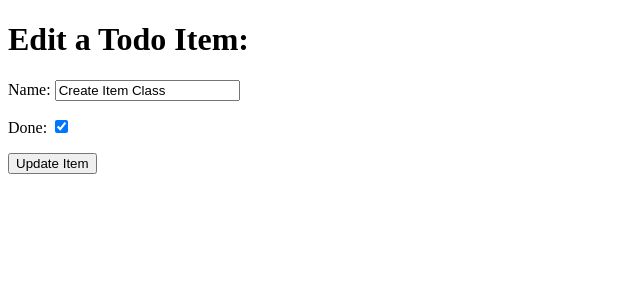
After one commit to anmarjarjees/start-ci-django, a Django app: page /edit/1 in a window 1280 px wide. The commit adds this page. Shown: the top 300 px of the page, without its empty margins (0-640 px from the left). Run offline with Django 3.2, Linux system fonts and the light colour scheme; data comes from the database, SQL or seed files in the repository; both versions use the stored data as it was after the commit.

Commit message:
finishing the edit functionality

```diff
--- a/django_todo/urls.py
+++ b/django_todo/urls.py
@@ -19,14 +19,19 @@ from django.urls import path
 # We need to import our Python function from views.py
 # from todo.views import say_hello
 
-# using get to do list and add item:
-from todo.views import get_todo_list, add_item
+# using get to do list and add item and edit_item view:
+from todo.views import get_todo_list, add_item, edit_item
 
 urlpatterns = [
     path('admin/', admin.site.urls),
     # Using path() function:
     # path('hello/', say_hello, name="hello")
     # replace the url with empty string to access the required view (function) directly - acting as a home page:
-    path('', get_todo_list, name="get_todo_list"),
-    path('add', add_item, name="add")
+    path('', get_todo_list, name='get_todo_list'),
+    path('add', add_item, name='add'),
+    # adding a path with <item_id> the same as we did with my lecture for "Starting with Django Framework"
+    # the angular bracket syntax: <item_id> is used with Django URLs
+    # It is the mechanism by which the item ID makes its way from links or forms in our templates
+    # through the URL and into the view which expects it as a parameter
+    path('edit/<item_id>', edit_item, name='edit')
 ]
--- /dev/null
+++ b/todo/templates/todo/edit_item.html
@@ -0,0 +1,27 @@
+<!DOCTYPE html>
+<html lang="en">
+
+<head>
+    <meta charset="UTF-8">
+    <meta name="viewport" content="width=device-width, initial-scale=1.0">
+    <title>To Do</title>
+</head>
+
+<body>
+    <h1>Edit a Todo Item:</h1>
+    <!--
+        NOTE:
+        We can remove the action attribute, as the form will be sumitted to the same URL we're currently on (to the same page itself)
+    -->
+    <form method="POST">
+        {% csrf_token %}
+        {{ form.as_p }}
+        <div>
+            <p>
+                <button type="submit">Update Item</button>
+            </p>
+        </div>
+    </form>
+</body>
+
+</html>
--- a/todo/views.py
+++ b/todo/views.py
@@ -1,8 +1,7 @@
 # We need to import HttpResponse from the Django shortcuts
 # We commented the "HTTPResponse" as we don't want this module after rendering html pages
 
-
-from django.shortcuts import render, redirect  # , HttpResponse
+from django.shortcuts import render, redirect, get_object_or_404  # , HttpResponse
 
 # Now to render the database contents in a template (html page)
 # We need to import our class Item from .models files:
@@ -77,6 +76,8 @@ def add_item_old(request):
     return render(request, 'todo/add_item.html')
 
 # the new modified add_item() view after applying Django form template feature (from our file forms.py):
+
+
 def add_item(request):
     # First, we need to check what type of request this is, GET or POST?
     # GET is the default option only for rendering a specific template (HTML page) as written at the end of this function
@@ -87,7 +88,7 @@ def add_item(request):
         # Instead of creating the items manually => name = request.POST.get('item_name')
         # We will let our new form from forms.py do it:
         # We can use a similar syntax as we did with creating the empty form
-        # but here we will populate the form in Django with request.post data:
+        # but here we will populate the form in Django with request.Post data:
         form = ItemForm(request.POST)
         # then calling is_valid() method in the form, and Django will automatically compare the data submitted in the post request
         # to the data required on the model and make sure everything matches up
@@ -110,3 +111,38 @@ def add_item(request):
     # If it's only a "GET" request (which is the default one), it will just redner the "add_item.html" page:
     # we changed it by adding "context" argument
     return render(request, 'todo/add_item.html', context)
+
+# the view "edit_item()":
+# This view will take the item_id paramater as it's required to grap that specific item from the database
+# The value of this item_id will be attached to the "/edit" link
+
+
+def edit_item(request, item_id):
+    # We need to grap the selected item from the database based on its id value:
+    # we can do it using a built-in Django shortcut method (function) called get_object_or_404
+    # this short cut (method) will get an instance of the "Item" model with an ID equal to the item ID that was passed into the view via the URL
+    # if the item is exist, the method will return it, otherwise it will return a 404 page
+    # Notice that this method "get_object_or_404" has to be imported to this file (at the top)
+    item = get_object_or_404(Item, id=item_id)
+
+    # the same block of handeling the post request from "add_item"
+    if request.method == 'POST':
+        # changing the ItemForm by adding the instance:
+        form = ItemForm(request.POST, instance=item)
+        if form.is_valid():
+            # now to save our item we need to use:
+            form.save()
+
+            # Then redirect to the "get_todo_list" template as before
+            return redirect('get_todo_list')
+
+    # the same like add_item view, we will create an instance of our item:
+    # NOTE:
+    # To repopulate the form with the current item's details from the database
+    # we can pass an instance argument to the form and fill it with the full information of the item that we got from the database in the first line
+    form = ItemForm(instance=item)
+    context = {
+        'form': form
+    }
+    # this view returns a template named "edit_item.html"
+    return render(request, 'todo/edit_item.html', context)
```
Also changed, not shown: todo/templates/todo/todo_list.html (+14 -0 lines), db.sqlite3.
